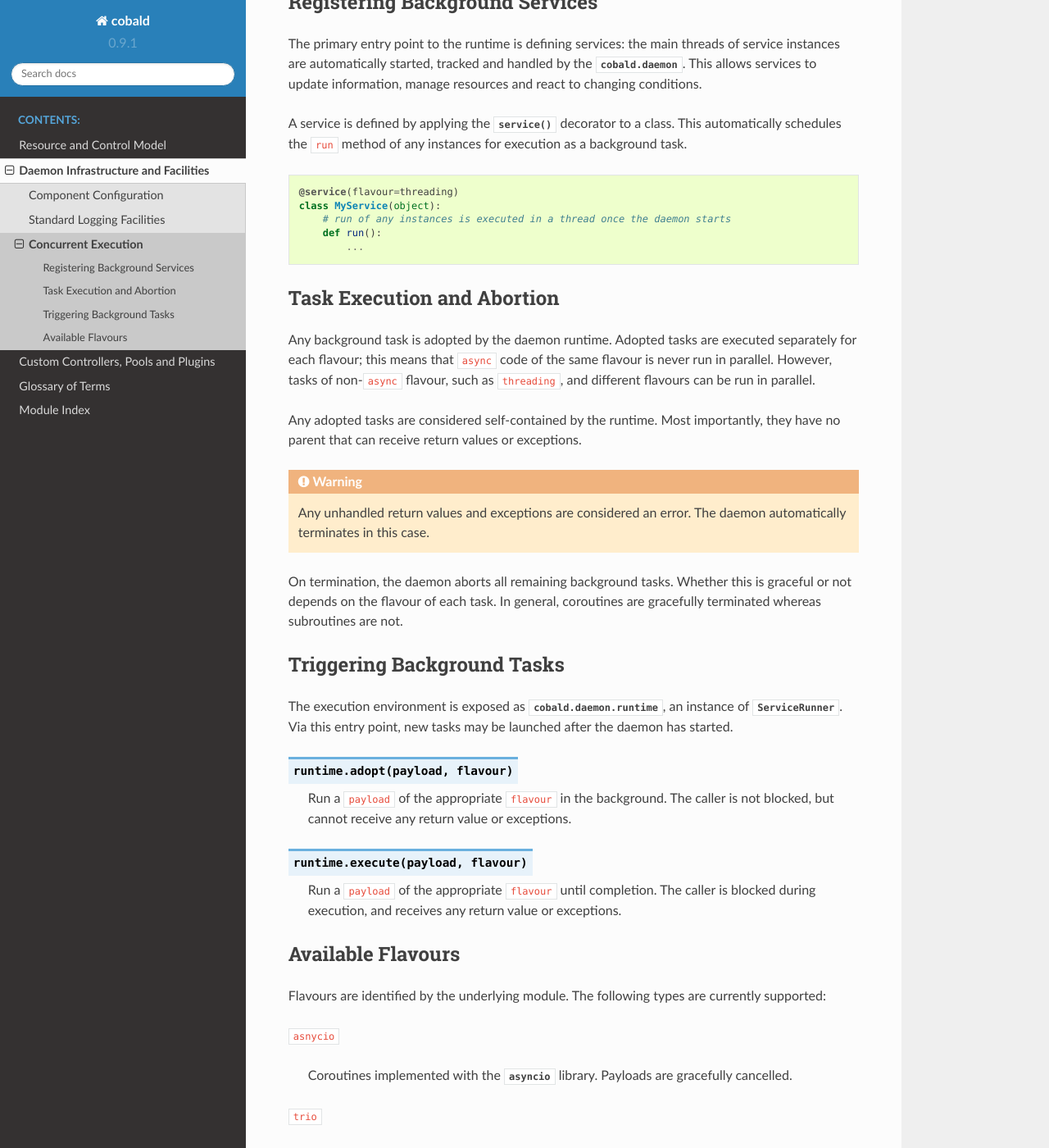
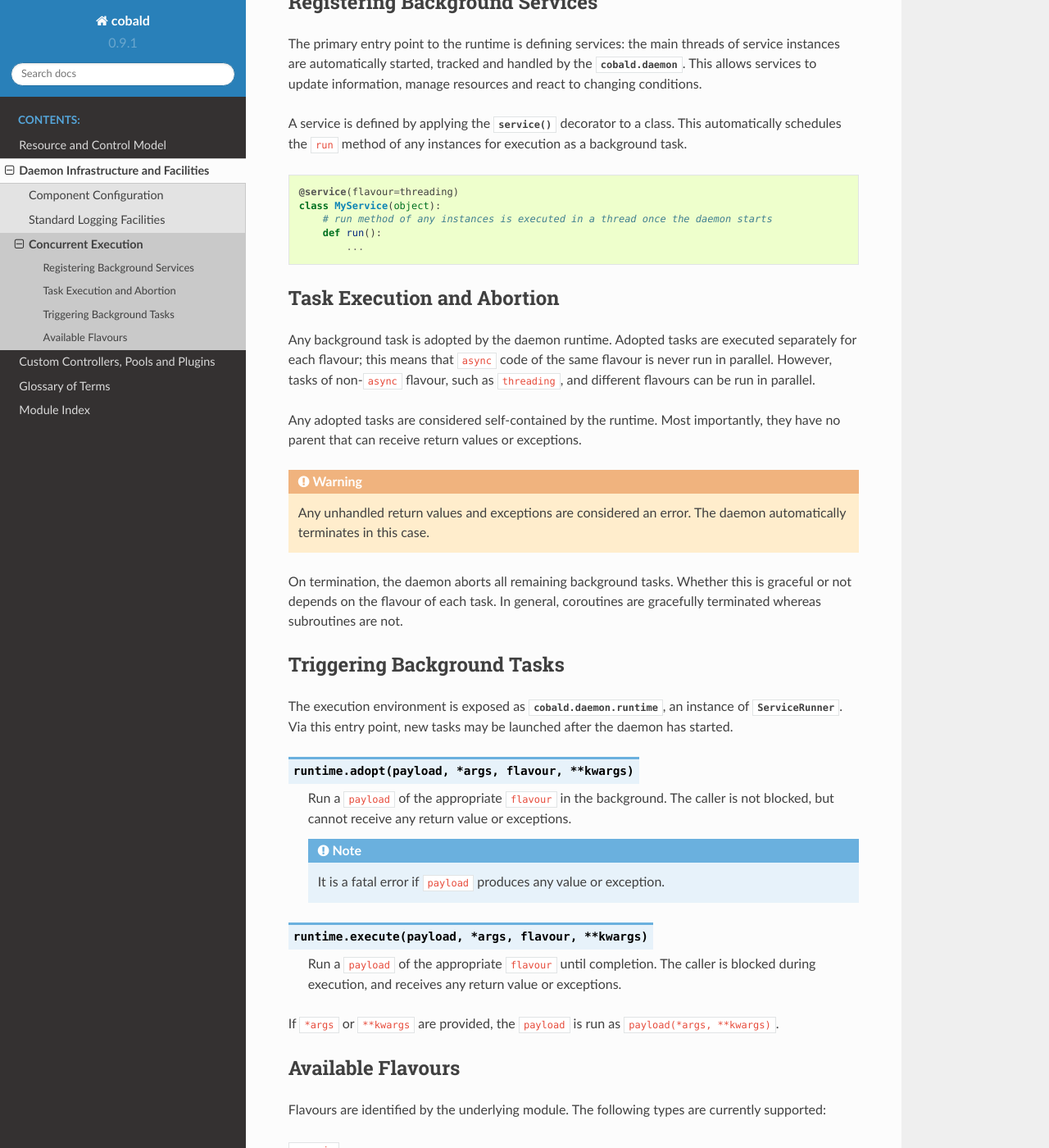
Before and after one commit to MatterMiners/cobald, a Sphinx documentation site: the page built from docs/source/daemon/runners.rst, in a window 1280 px wide and 1400 px high, scrolled down 367 px. Shown: the whole window at 82% size. Built offline with Sphinx 7.4.7 and the Read the Docs theme 2.0.0, drawn with Linux system fonts in a browser that asks for light colours; formulas are drawn with MathJax 3.

Commit message:
updated docs for runtime

```diff
--- a/docs/source/daemon/runners.rst
+++ b/docs/source/daemon/runners.rst
@@ -24,7 +24,7 @@ This automatically schedules the ``run`` method of any instances for execution a
 
     @service(flavour=threading)
     class MyService(object):
-        # run of any instances is executed in a thread once the daemon starts
+        # run method of any instances is executed in a thread once the daemon starts
         def run():
             ...
 
@@ -53,15 +53,19 @@ The execution environment is exposed as :py:data:`cobald.daemon.runtime`,
 an instance of :py:class:`~cobald.daemon.service.ServiceRunner`.
 Via this entry point, new tasks may be launched after the daemon has started.
 
-.. describe:: runtime.adopt(payload, flavour)
+.. describe:: runtime.adopt(payload, *args, flavour, **kwargs)
 
     Run a ``payload`` of the appropriate ``flavour`` in the background.
     The caller is not blocked, but cannot receive any return value or exceptions.
 
-.. describe:: runtime.execute(payload, flavour)
+    .. note:: It is a fatal error if ``payload`` produces any value or exception.
+
+.. describe:: runtime.execute(payload, *args, flavour, **kwargs)
 
     Run a ``payload`` of the appropriate ``flavour`` until completion.
     The caller is blocked during execution, and receives any return value or exceptions.
+
+If ``*args`` or ``**kwargs`` are provided, the ``payload`` is run as ``payload(*args, **kwargs)``.
 
 Available Flavours
 ------------------
```
